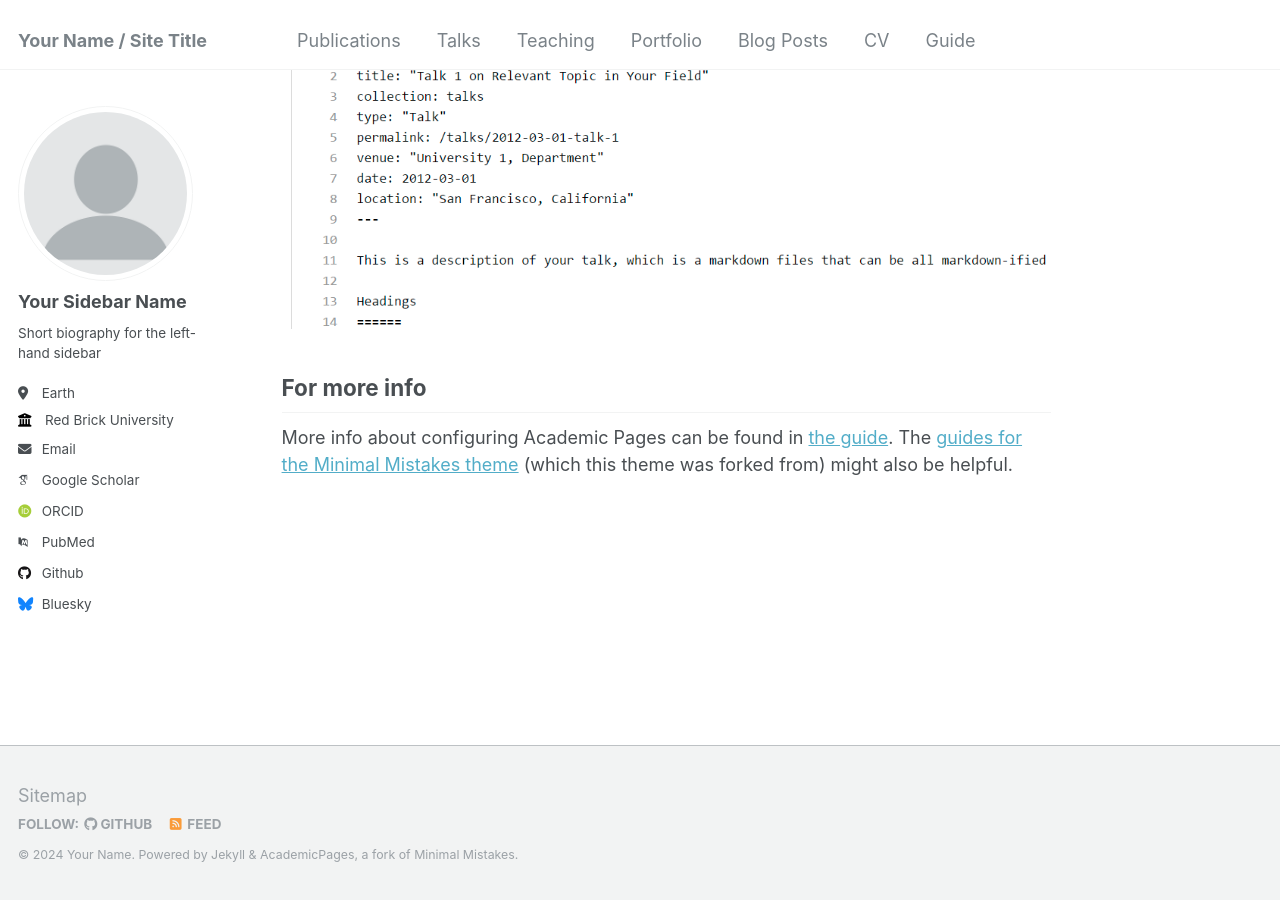
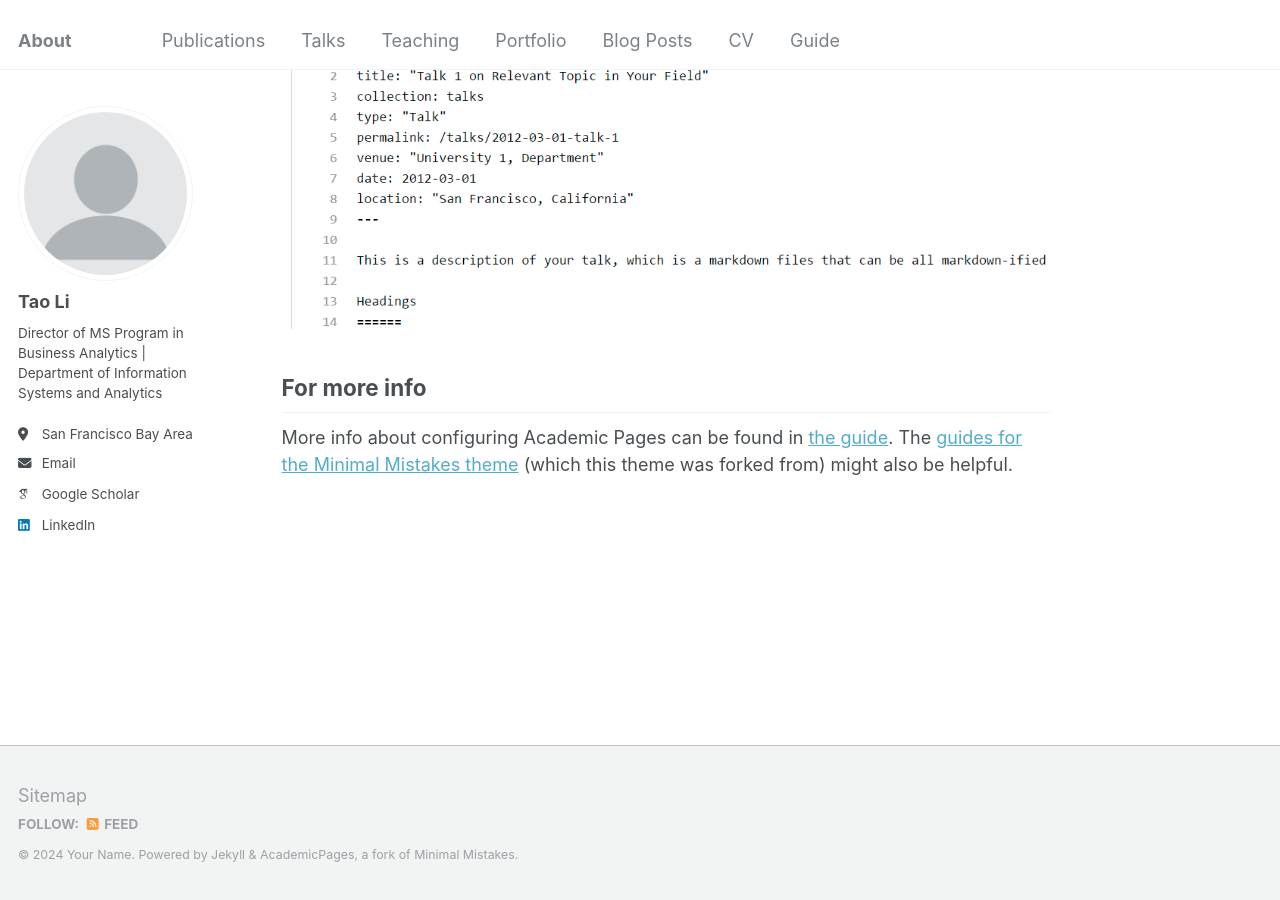
Before and after one commit to Prof-TaoLi/Homepage, a Jekyll site: the page built from _pages/about.md, in a window 1280 px wide and 900 px high, scrolled down 2660 px. Built offline with Jekyll 4.4.1, drawn with Linux system fonts in a browser that asks for light colours; some web fonts are replaced.

Commit message:
Update _config.yml

```diff
--- a/_config.yml
+++ b/_config.yml
@@ -8,13 +8,13 @@
 
 # Basic Site Settings
 locale                   : "en-US"
-title                    : "Your Name / Site Title"
+title                    : "About"
 title_separator          : "-"
 name                     : &name "Your Name"
 description              : &description "personal description"
-url                      : https://academicpages.github.io # the base hostname & protocol for your site e.g. "https://mmistakes.github.io"
+url                      : https://judydy0417.github.io/TaoLi.github.io/ # the base hostname & protocol for your site e.g. "https://mmistakes.github.io"
 baseurl                  : "" # the subpath of your site, e.g. "/blog"
-repository               : "academicpages/academicpages.github.io"
+repository               : "Judydy0417/TaoLi.github.io"
 
 # Site Author - The following control what appear as part of the author content on the side bar.
 #               If a field is blank the icon and link will not appear, otherwise it will be shown.
@@ -22,33 +22,28 @@ repository               : "academicpages/academicpages.github.io"
 author:
   # Biographic information
   avatar           : "profile.png"
-  name             : "Your Sidebar Name"
+  name             : "Tao Li"
   pronouns         : # example: "she/her"
-  bio              : "Short biography for the left-hand sidebar"
-  location         : "Earth"
-  employer         : "Red Brick University"
+  bio              : "Director of MS Program in Business Analytics | Department of Information Systems and Analytics"
+  location         : "San Francisco Bay Area"
   uri              : # URL
-  email            : "none@example.org"
+  email            : "tli1@scu.edu"
 
   # Academic websites
   arxiv            : # URL - Update with the correct link to your profile
-  googlescholar    : "https://scholar.google.com/citations?user=PS_CX0AAAAAJ"
+  googlescholar    : "https://scholar.google.com/citations?hl=en&user=PzERI5oAAAAJ"
   impactstory      : # URL
-  orcid            : "http://orcid.org/yourorcidurl"
   semantic         : # URL
-  pubmed           : "https://www.ncbi.nlm.nih.gov/pubmed/?term=john+snow"
   researchgate     : # URL
 
   # Repositories and software development
   bitbucket        : # Username - Update with your username on the site
   codepen          : # Username
   dribbble         : # Username
-  github           : "academicpages"
   kaggle           : # Username
   stackoverflow    : # User number or user number and name (i.e., use "1" or "1/jeff-atwood")
 
   # Social media
-  bluesky          : "bsky.app" # Replace this with you Bluesky username
   facebook         : # Username
   flickr           : # Username
   foursquare       : # Username
@@ -57,7 +52,7 @@ author:
   keybase          : # Username
   instagram        : # Username
   lastfm           : # Username
-  linkedin         : # Username
+  linkedin         : "tao-li-2a0b8b24"
   mastodon         : # URL
   medium           : # URL
   pinterest        : # Username
```
